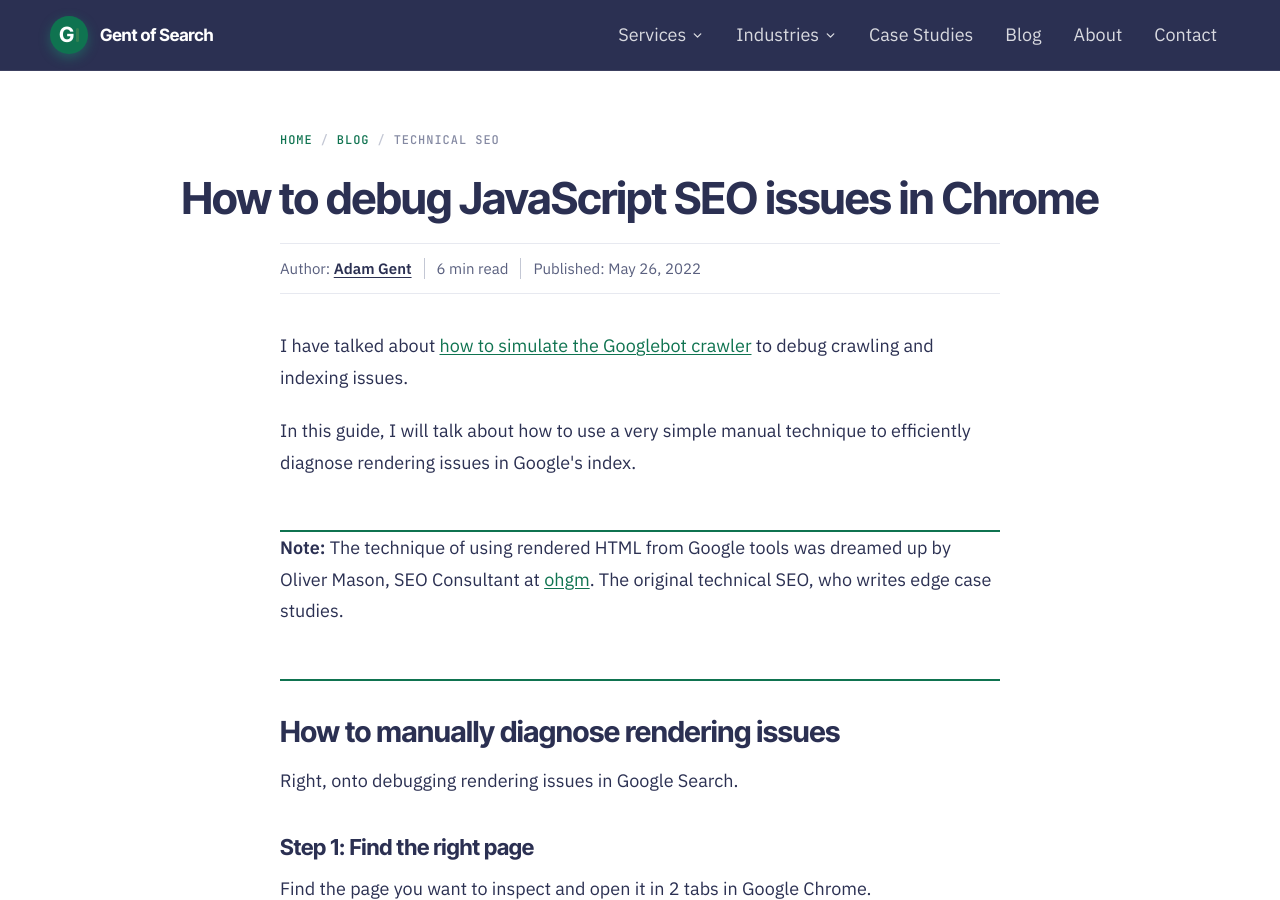
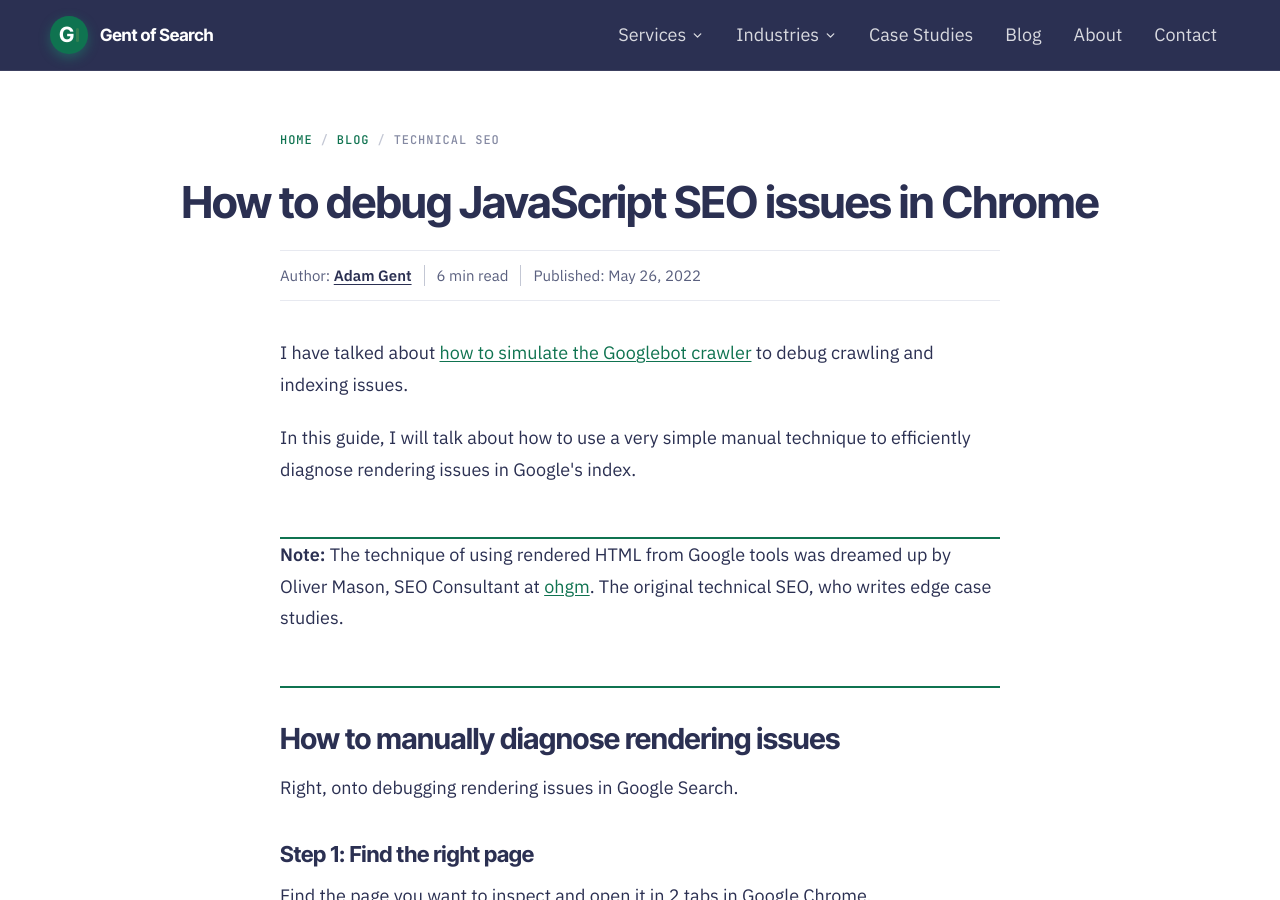
Before and after one commit to Gent-of-Search/gentofsearch.com, a Jekyll site: the page built from _posts/2022-05-26-how-to-debug-javascript-seo-issues-in-chrome.md, in a window 1280 px wide and 900 px high. Built offline with Jekyll 4.4.1, drawn with Linux system fonts in a browser that asks for light colours.

Commit message:
Blog posts: 15% more space above and below the title
Co-Authored-By: Claude Opus 5.5 <noreply@anthropic.com>

```diff
--- a/_layouts/post.html
+++ b/_layouts/post.html
@@ -5,14 +5,14 @@ nav_active: blog
 <!-- ===================== POST HEADER ===================== -->
 <header style="padding:60px 0 0;">
   <div style="width:min(720px,100% - 48px); margin:0 auto;">
-    <nav aria-label="Breadcrumb" style="display:flex; flex-wrap:wrap; align-items:center; gap:8px; font-family:'JetBrains Mono',monospace; font-size:12px; font-weight:500; letter-spacing:0.08em; text-transform:uppercase; color:#8489A2; margin-bottom:26px;">
+    <nav aria-label="Breadcrumb" style="display:flex; flex-wrap:wrap; align-items:center; gap:8px; font-family:'JetBrains Mono',monospace; font-size:12px; font-weight:500; letter-spacing:0.08em; text-transform:uppercase; color:#8489A2; margin-bottom:30px;">
       <a href="{{ '/' | relative_url }}" class="crumb-link" style="color:#0F7350; text-decoration:none;">Home</a>
       <span style="color:#C3C7D4;">/</span>
       <a href="{{ '/blog/' | relative_url }}" class="crumb-link" style="color:#0F7350; text-decoration:none;">Blog</a>
       <span style="color:#C3C7D4;">/</span>
       {% if page.category %}<span style="color:#8489A2;">{{ page.category }}</span>{% else %}<span style="color:#8489A2;">{{ page.title }}</span>{% endif %}
     </nav>
-    <h1 class="post-title" style="font-family:'Inter Tight',sans-serif; font-weight:700; font-size:clamp(34px,3.8vw,44px); line-height:1.08; letter-spacing:-0.02em; color:#2B3052; margin:0 0 20px;">{{ page.title }}</h1>
+    <h1 class="post-title" style="font-family:'Inter Tight',sans-serif; font-weight:700; font-size:clamp(34px,3.8vw,44px); line-height:1.08; letter-spacing:-0.02em; color:#2B3052; margin:0 0 23px;">{{ page.title }}</h1>
     <div style="padding:14px 0; margin:0; border-top:1px solid #E7E9F0; border-bottom:1px solid #E7E9F0;">
     <div style="overflow:hidden;">
       <div style="display:flex; flex-wrap:wrap; row-gap:6px; margin-left:-25px; font-size:15px; line-height:1.4; color:#5A607F;">
```
